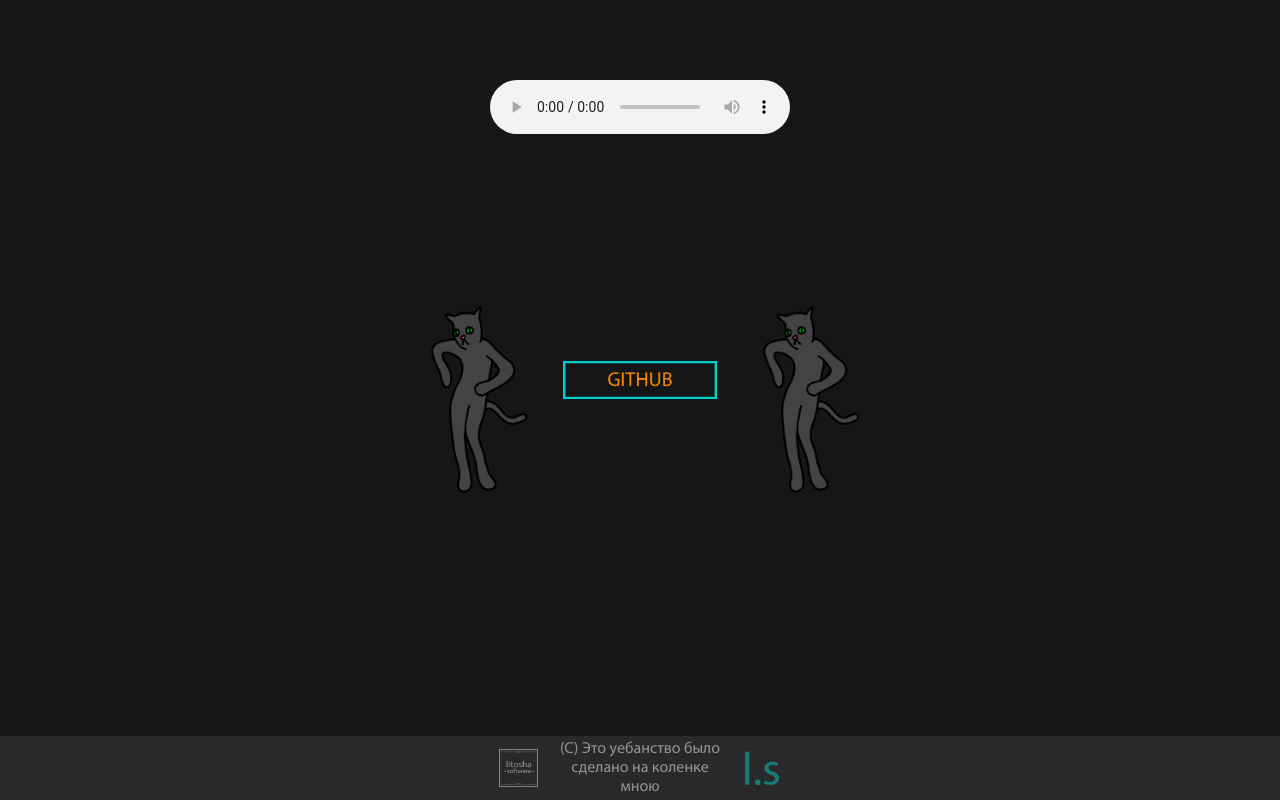
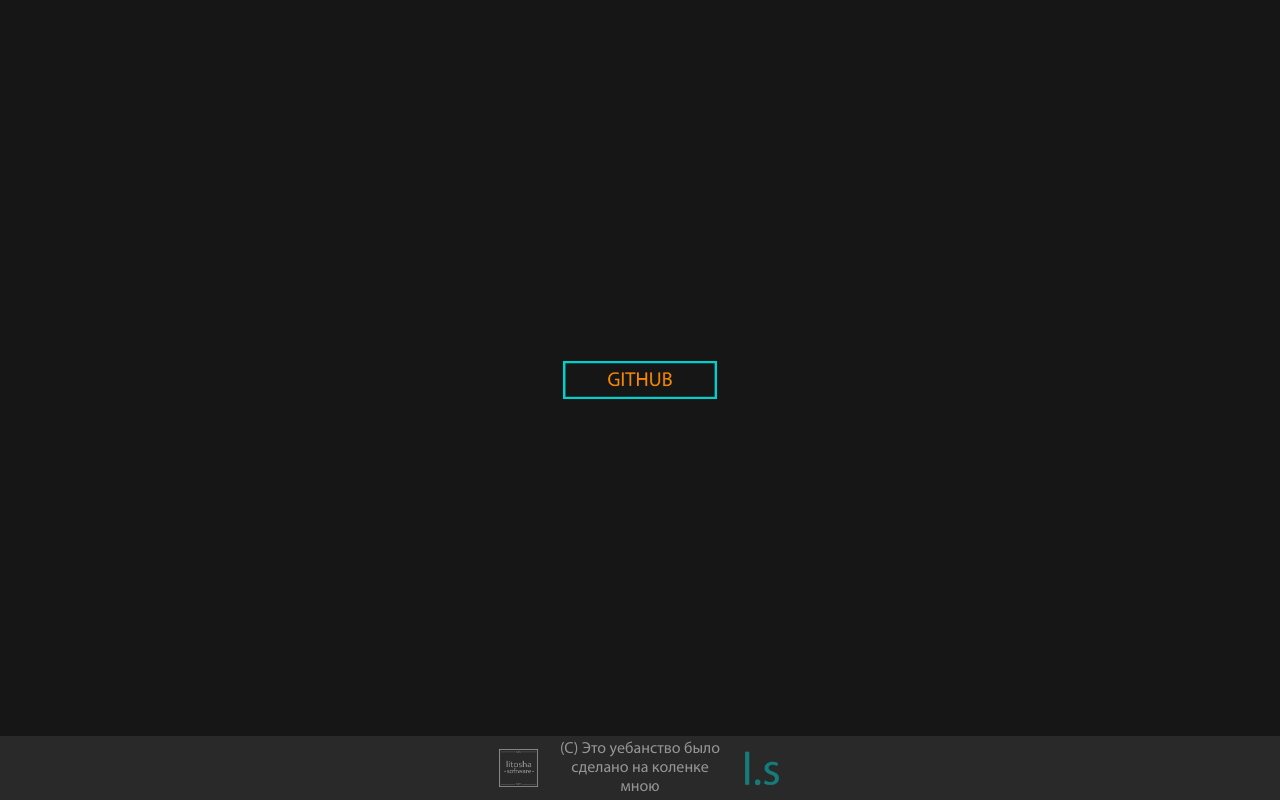
Before and after one commit to litosha/web, a website: page client/index.html in a window 1280 px wide. Drawn offline with Linux system fonts and the light colour scheme.

```diff
--- a/client/index.html
+++ b/client/index.html
@@ -9,11 +9,8 @@
 </head>
 <body>
     <div class='canvas'>
-        <audio src='music/hgb.wav' loop preload="auto" controls></audio>
-        <img class='cat' src='images/logo/giphy.gif'>
         <img class='bttn' src='images/bttns/github.png' onclick=
         'window.open("https://github.com/litosha", "_blank")'>
-        <img class='cat' src='images/logo/giphy.gif'>
         <div class='bttmcop'>
             <img class='logocop' src='images/logo/logowhiteweb.png'>
             <p>(C) Это уебанство было сделано на коленке мною</p>
--- a/client/style/main.css
+++ b/client/style/main.css
@@ -10,17 +10,6 @@
     align-items: center;
     justify-content: center;
     display: flex;
-}
-
-audio {
-    position: absolute;
-    top: 10vh
-}
-
-.cat {
-    width: 10vw;
-    height: 20vw;
-    margin: 0 2vw 0 2vw;
 }
 
 .bttn {
@@ -72,7 +61,6 @@
 }
 
 @media (orientation:portrait) {
-    .cat {height: 42vw; width: 21vw; margin: 0 0 0 0}
     .bttn {width: 40vw; height: 10vw; margin: 6vw;}
     .bttn:hover {width: 40vw; height: 10vw; margin: 6vw; opacity: 100%;}
     .bttmcop {height: 10vh; top: 90vh}
```
